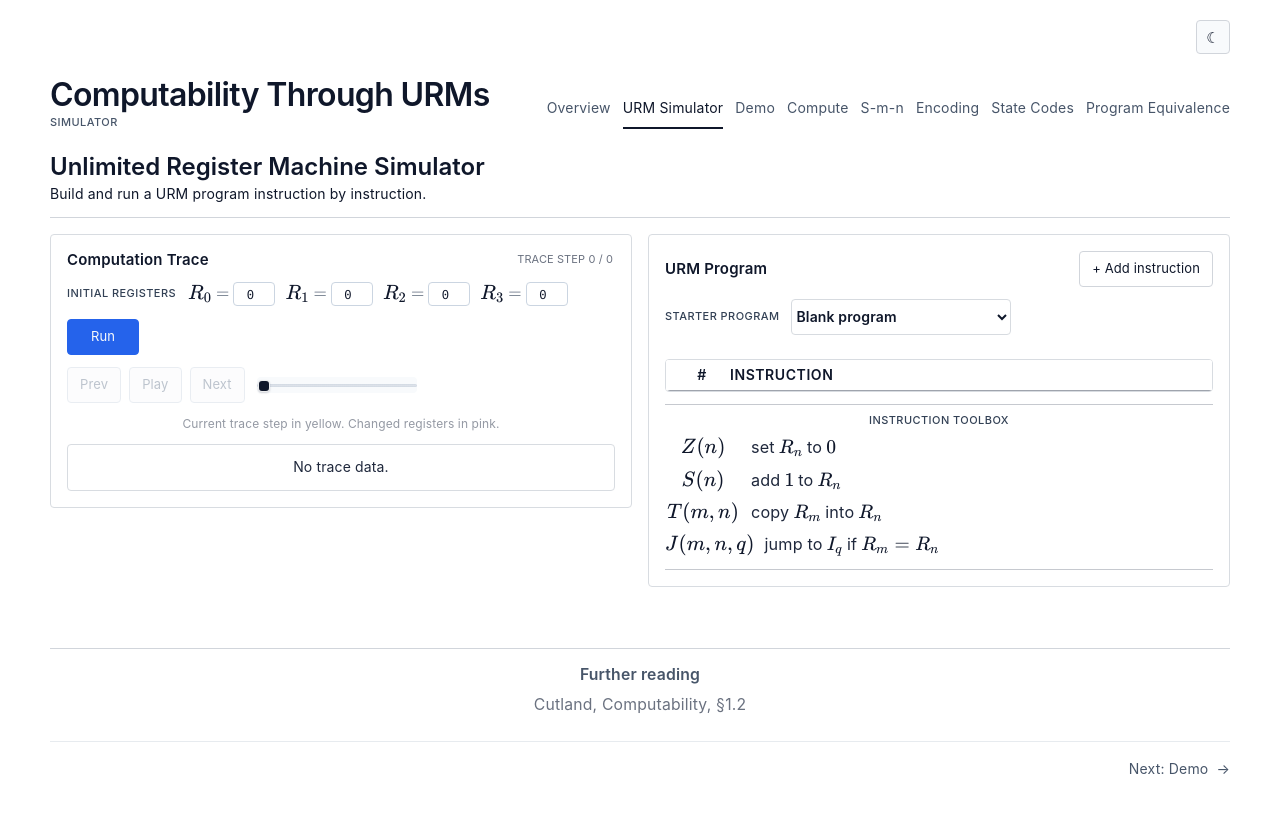
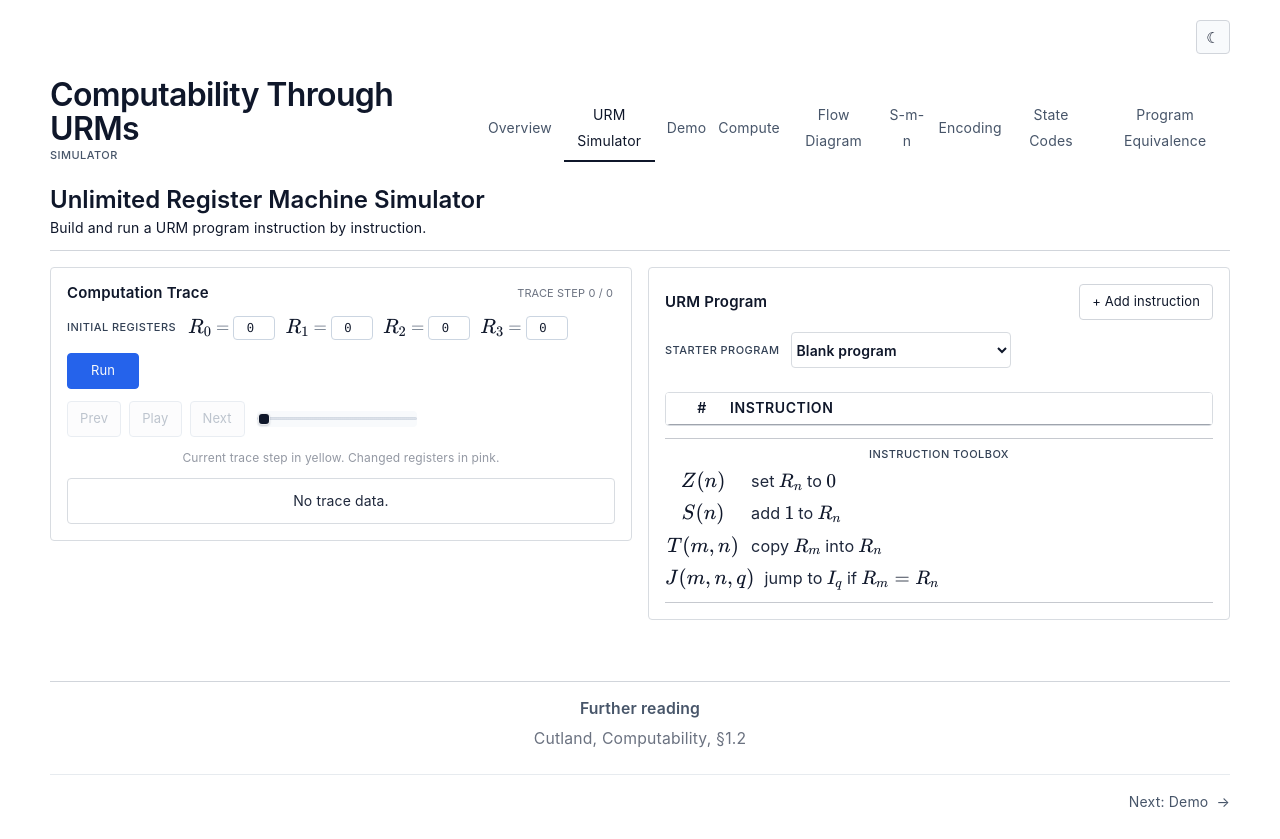
Before and after one commit to tavaszakin/urm-project, a React (Vite) app in the folder urmwebpage/frontend/: page / in a window 1280 px wide. Both pictures are taken after a click on the button "Unlimited Register Machine Simulator". Before the commit the page ends 805 px from the top, so only its background shows below. Built offline with nearby package versions, Linux system fonts and the light colour scheme.

Commit message:
Add Flow Diagram to navigation

```diff
--- a/urmwebpage/frontend/src/components/AppHeader.jsx
+++ b/urmwebpage/frontend/src/components/AppHeader.jsx
@@ -5,6 +5,7 @@ const NAV_ITEMS = [
   { label: "URM Simulator", path: "/playground" },
   { label: "Demo", path: DEMO_ROUTE },
   { label: "Compute", path: "/compute" },
+  { label: "Flow Diagram", path: "/flow-diagram" },
   { label: "S-m-n", path: "/smn" },
   { label: "Encoding", path: "/encoding" },
   { label: "State Codes", path: "/state-codes" },
--- a/urmwebpage/frontend/src/components/ChapterFooterNav.jsx
+++ b/urmwebpage/frontend/src/components/ChapterFooterNav.jsx
@@ -4,6 +4,7 @@ const CHAPTER_SEQUENCE = [
   { label: "URM Simulator", path: "/playground" },
   { label: "Demo", path: DEMO_ROUTE },
   { label: "Compute", path: "/compute" },
+  { label: "Flow Diagram", path: "/flow-diagram" },
   { label: "S-m-n", path: "/smn" },
   { label: "Encoding", path: "/encoding" },
   { label: "State Codes", path: "/state-codes" },
```
